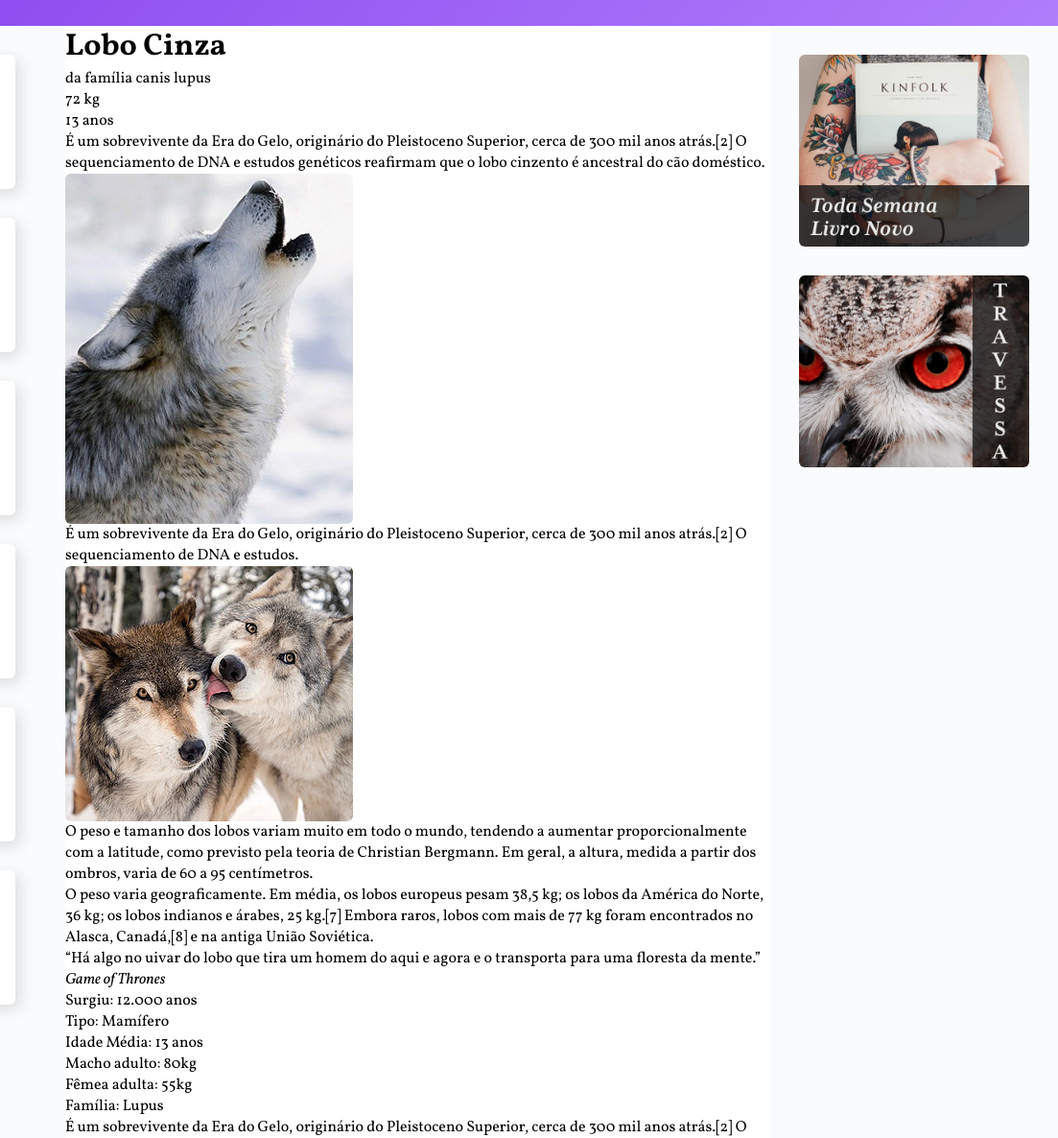
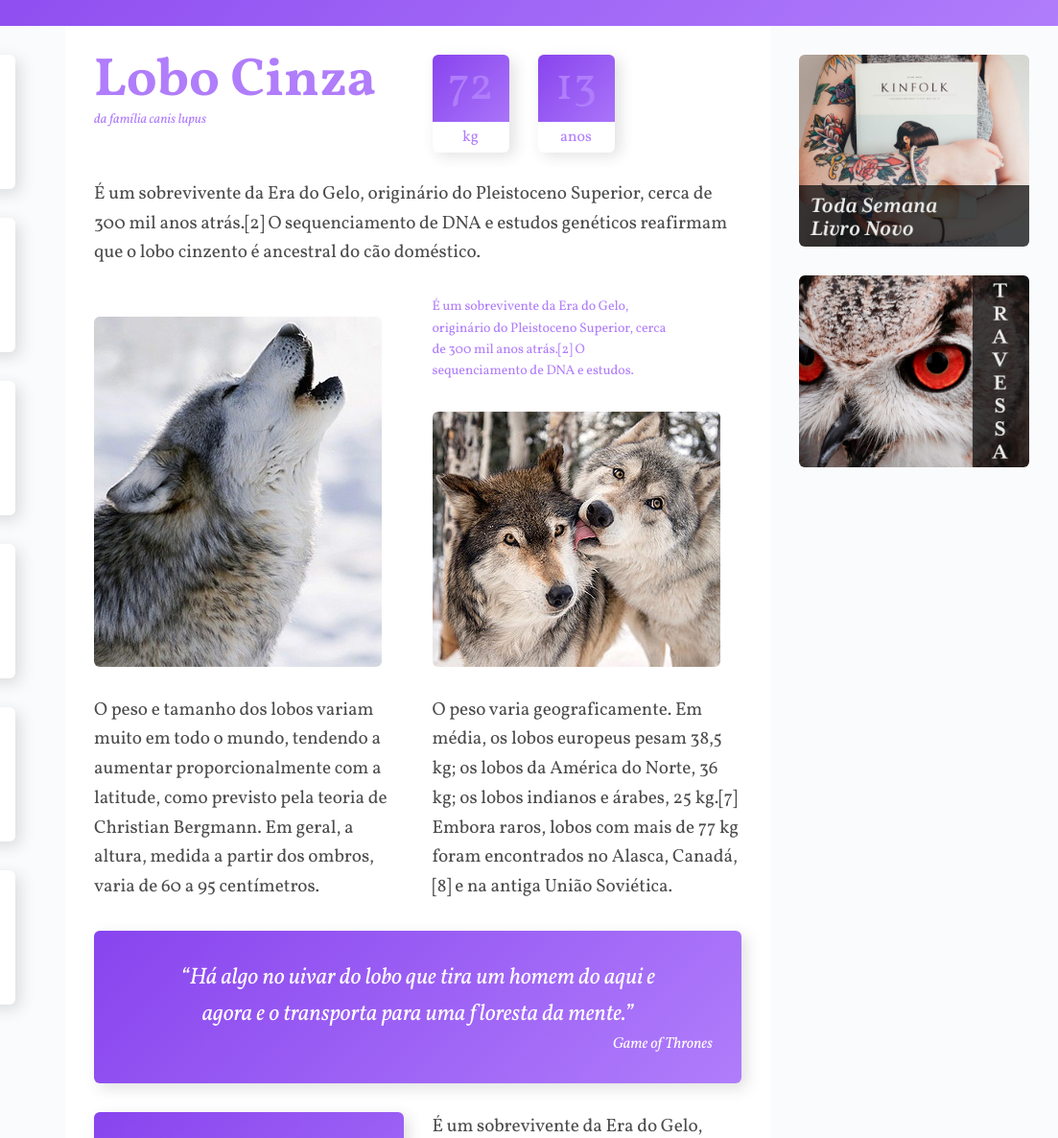
Before and after one commit to BrenoSB98/wildbeast, a plain HTML site: page index.html in a window 1280 px wide. Shown: the part 81-1267 px from the top of the page at 96% size, 177-1280 px from the left. Drawn offline with Linux system fonts and the light colour scheme.

Commit message:
Add CSS for Main Content

```diff
--- a/css/style.css
+++ b/css/style.css
@@ -31,9 +31,6 @@ img {
     "menu menu menu"
     "sidenav main-content ad"
     "footer footer footer";
-}
-.main-content {
-  grid-area: main-content;
 }
 
 /* Menu */
@@ -90,6 +87,117 @@ img {
   background: #b07dfb;
 }
 
+/* Main Content */
+.main-content {
+  grid-area: main-content;
+  max-width: 900px;
+  margin: 0 auto;
+  padding: 30px;
+  display: grid;
+  grid-template-columns: repeat(2, 1fr);
+  gap: 30px;
+}
+.col-wide {
+  grid-column: 1 / -1;
+}
+.img-1 {
+  grid-row: span 2;
+  align-self: end;
+}
+.img-2 {
+  align-self: end;
+}
+.information p + p {
+  margin-top: 30px;
+}
+p {
+  font-size: 1.2rem;
+  line-height: 1.6;
+  letter-spacing: -0.005rem;
+  color: #000000b3;
+}
+.title {
+  color: #b07dfb;
+}
+.title h1 {
+  font-size: 3.5rem;
+  line-height: 1;
+  font-weight: 700;
+}
+.title span {
+  font-size: 0.875rem;
+  font-style: italic;
+}
+
+/* Characteristic */
+.characteristic {
+  display: flex;
+  align-items: flex-start;
+}
+.characteristic > div {
+  width: 80px;
+  text-align: center;
+  background: linear-gradient(135deg, #8844ee, #b07dfb);
+  border-radius: 6px;
+  box-shadow: 5px 5px 15px 0px #2c2c2c26;
+  position: relative;
+}
+.characteristic > div:first-child {
+  margin-right: 30px;
+}
+.characteristic span {
+  display: block;
+  color: #b07dfb;
+}
+.number {
+  color: #b07dfb;
+  font-size: 3rem;
+  line-height: 1;
+  margin: 10px auto;
+}
+.label {
+  background: #ffffff;
+  border-radius: 0 0 6px 6px;
+  padding: 5px 0;
+  position: relative;
+  top: 2px;
+}
+.highlight {
+  font-size: 0.875rem;
+  color: #b07dfb;
+  max-width: 16rem;
+}
+.quote,
+.attribute {
+  background: linear-gradient(135deg, #8844ee, #b07dfb);
+  padding: 30px;
+  border-radius: 6px;
+  box-shadow: 5px 5px 15px 0px #2c2c2c26;
+  align-self: start;
+}
+.quote p {
+  font-size: 1.5rem;
+  font-style: italic;
+  text-align: center;
+  max-width: 500px;
+  margin: 0 auto;
+  color: #ffffff;
+}
+cite {
+  display: flex;
+  justify-content: end;
+  color: #ffffff;
+}
+.attribute li {
+  color: #ffffff;
+  font-family: "Courier New", Courier, monospace;
+  font-size: 1.125rem;
+  padding: 15px;
+}
+.attribute li + li {
+  border-top: 2px solid #b07dfb;
+}
+
 /* Ad */
 .ad {
   grid-area: ad;
--- a/index.html
+++ b/index.html
@@ -42,27 +42,27 @@
             </div>
             <div class="characteristic">
                 <div>
-                    <span class="numero">72</span>
-                    <span class="rotulo">kg</span>
+                    <span class="number">72</span>
+                    <span class="label">kg</span>
                 </div>
                 <div>
-                    <span class="numero">13</span>
-                    <span class="rotulo">anos</span>
+                    <span class="number">13</span>
+                    <span class="label">anos</span>
                 </div>
             </div>
-            <p>É um sobrevivente da Era do Gelo, originário do Pleistoceno Superior, cerca de 300 mil anos atrás.[2] O sequenciamento de DNA e estudos genéticos reafirmam que o lobo cinzento é ancestral do cão doméstico.</p>
+            <p class="col-wide">É um sobrevivente da Era do Gelo, originário do Pleistoceno Superior, cerca de 300 mil anos atrás.[2] O sequenciamento de DNA e estudos genéticos reafirmam que o lobo cinzento é ancestral do cão doméstico.</p>
 
-            <img src="./img/wolf1.jpg" alt="Lobo 1">
+            <img class="img-1" src="./img/wolf1.jpg" alt="Lobo 1">
 
-            <p>É um sobrevivente da Era do Gelo, originário do Pleistoceno Superior, cerca de 300 mil anos atrás.[2] O sequenciamento de DNA e estudos.</p>
+            <p class="highlight">É um sobrevivente da Era do Gelo, originário do Pleistoceno Superior, cerca de 300 mil anos atrás.[2] O sequenciamento de DNA e estudos.</p>
 
-            <img src="./img/wolf2.jpg" alt="Lobo 2">
+            <img class="img-2" src="./img/wolf2.jpg" alt="Lobo 2">
 
             <p>O peso e tamanho dos lobos variam muito em todo o mundo, tendendo a aumentar proporcionalmente com a latitude, como previsto pela teoria de Christian Bergmann. Em geral, a altura, medida a partir dos ombros, varia de 60 a 95 centímetros.</p>
 
             <p>O peso varia geograficamente. Em média, os lobos europeus pesam 38,5 kg; os lobos da América do Norte, 36 kg; os lobos indianos e árabes, 25 kg.[7] Embora raros, lobos com mais de 77 kg foram encontrados no Alasca, Canadá,[8] e na antiga União Soviética.</p>
 
-            <blockquote class="quote">
+            <blockquote class="quote col-wide">
                 <p>“Há algo no uivar do lobo que tira um homem do aqui e agora e o transporta para uma floresta da mente.”</p>
                 <cite>Game of Thrones</cite>
             </blockquote>
@@ -82,7 +82,7 @@
                 <p>É um sobrevivente da Era do Gelo, originário do Pleistoceno Superior, cerca de 300 mil anos atrás.[2] O sequenciamento de DNA e estudos genéticos reafirmam que o lobo cinzento é ancestral do cão doméstico.</p>
             </div>
 
-            <img src="./img/wolf3.jpg" alt="Lobo 3">
+            <img class="col-wide" src="./img/wolf3.jpg" alt="Lobo 3">
         </main>
 
         <aside class="ad">
```
